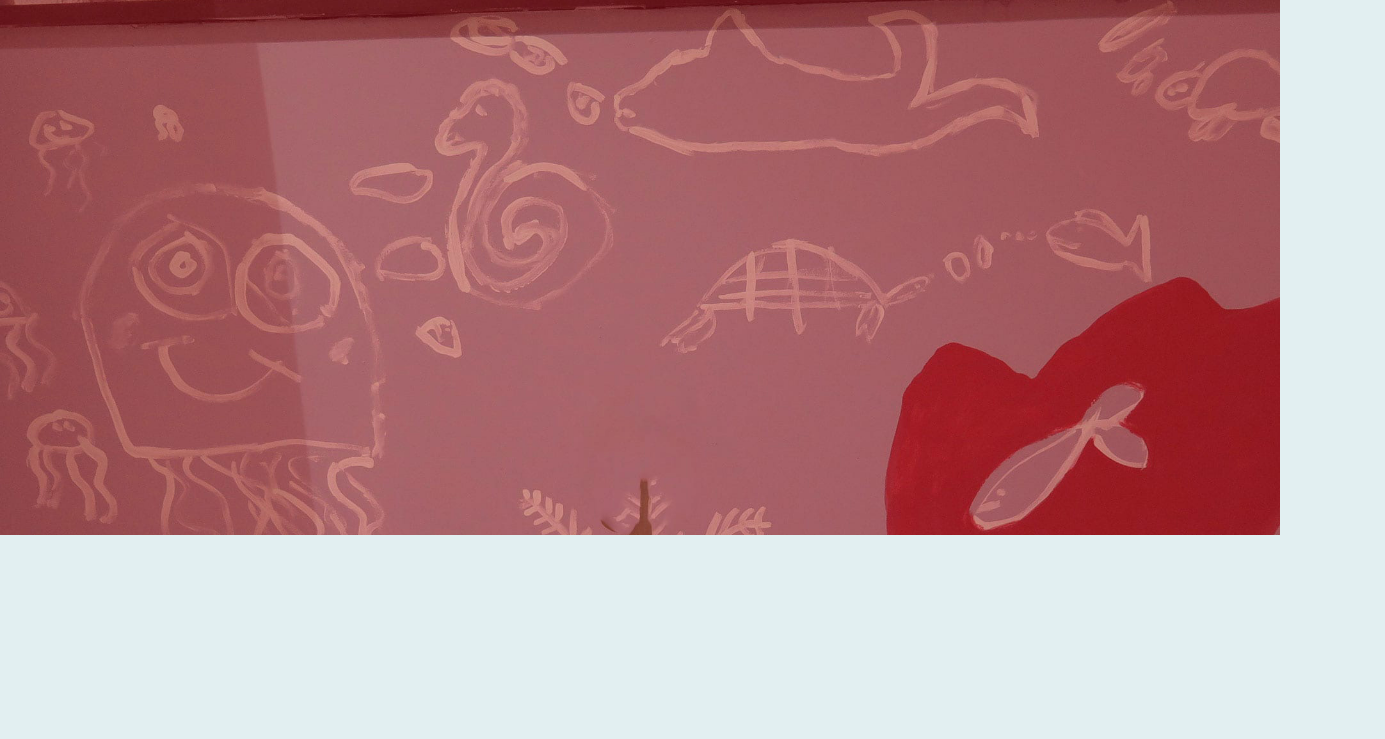
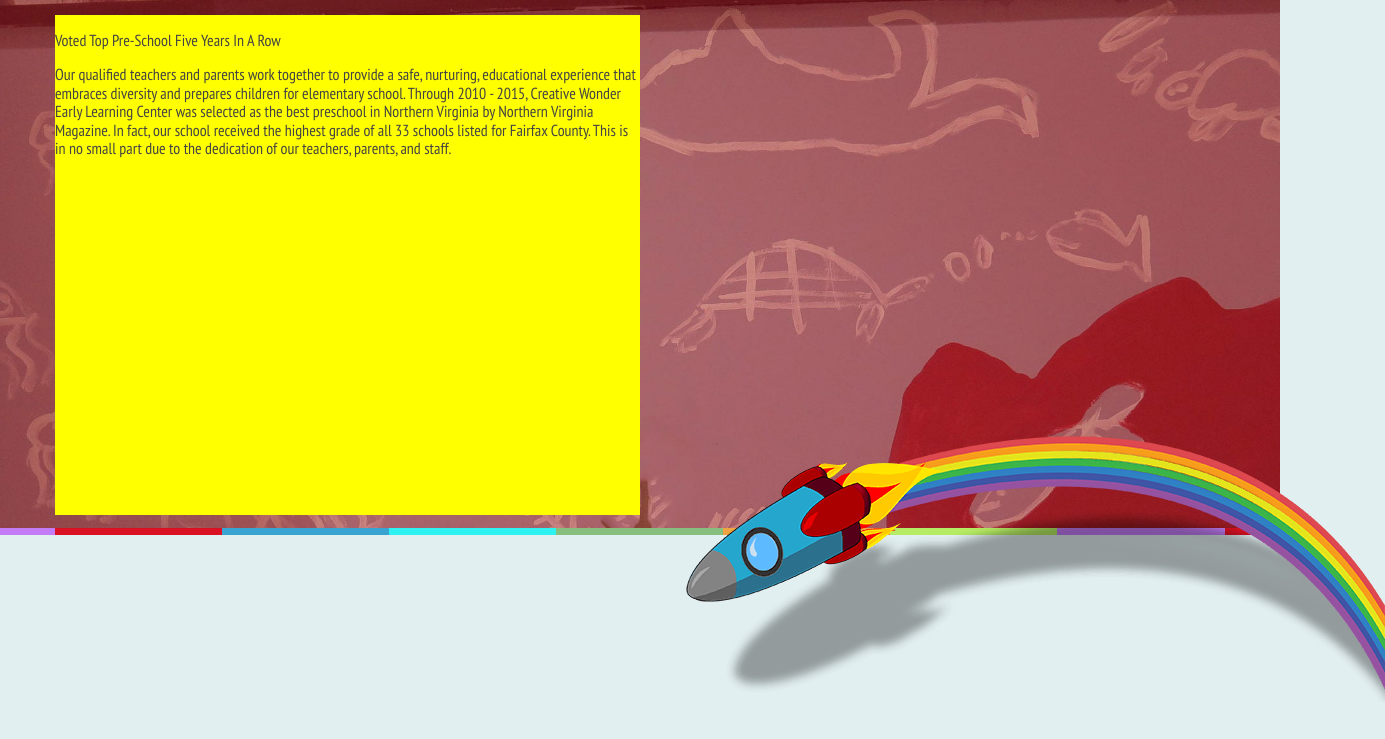
Before and after one commit to joey80/creative-wonder, a website: page app/index.html in a window 1280 px wide. Shown: the part 85-824 px from the top of the page, 1385 px wide, since content can reach past the window. Drawn offline with Linux system fonts and the light colour scheme; a web font is replaced by a local one.

Commit message:
updated large hero content section

```diff
--- a/app/assets/styles/base/_grid.css
+++ b/app/assets/styles/base/_grid.css
@@ -23,7 +23,11 @@
 		}
 
 		&--half {
-			width: 50%;
+			flex: none;
+
+			@mixin mediumScreen {
+				width: 50%;
+			}
 		}
 
 		&--third {
--- a/app/assets/styles/modules/_large-hero.css
+++ b/app/assets/styles/modules/_large-hero.css
@@ -1,11 +1,32 @@
+/*
+
+
+// ==========================================================================
+// Large Hero Styles
+// ==========================================================================
+
+
+*/
+
 .large-hero {
-	height: 650px;
-	overflow: hidden;
+	background-image: url("../../assets/images/large-hero--small.jpg");
+	background-size: cover;
+	background-attachment: fixed;
+	border-image: url("../../assets/images/large-hero__border.png") 0 0 7 fill;
+	border-image-repeat: repeat repeat;
+	border-width: 0 0 7px;
+	border-style: solid;
+	height: 500px;
+
+	@mixin mediumScreen {
+		height: 600px;
+		background-image: url("../../assets/images/large-hero--medium.jpg");
+	}
 
 	@mixin largeScreen {
+		background-image: url("../../assets/images/large-hero--large.jpg");
 		margin-top: 80px;
 		transform: translateY(-60px);
-		height: 600px;
 	}
 
 	&__image {
@@ -14,6 +35,51 @@
 		min-width: 100%;
 	}
 
+	&__content {
+		margin-top: -90px;
+		height: 370px;
+		background-color: yellow;
+
+		@mixin mediumScreen {
+			margin-top: 40px;
+			height: 450px;
+		}
+
+		@mixin largeScreen {
+			margin-top: 60px;
+			height: 500px;
+		}
+	}
+
+	&__ship {
+		float: right;
+		width: 400px;
+		height: 153px;
+		background-image: url("../../assets/images/large-hero__rocket--small.png");
+		background-repeat: no-repeat;
+		background-size: 400px 153px;
+		margin-right: -105px;
+		transform: translateY(-80px);
+
+		@mixin mediumScreen {
+			width: 500px;
+			height: 188px;
+			background-image: url("../../assets/images/large-hero__rocket--medium.png");
+			background-size: 500px 188px;
+			margin-right: -50px;
+			transform: translateY(-80px);
+		}
+
+		@mixin largeScreen {
+			width: 700px;
+			height: 267px;
+			background-image: url("../../assets/images/large-hero__rocket--large.png");
+			background-size: 700px 267px;
+			margin-right: -105px;
+			transform: translateY(-100px);
+		}
+	}
+
 	&--hide {
 		margin-top: 80px;
 	}
--- a/app/assets/styles/modules/_menu.css
+++ b/app/assets/styles/modules/_menu.css
@@ -135,8 +135,6 @@
 
 	&--hidden {
 		transition: all .4s ease;
-		/*margin-top: -110%;*/
-		/*transform: translateY(-100%);*/
 
 		@mixin mediumScreen {
 			margin-top: 0;
--- a/app/index.html
+++ b/app/index.html
@@ -70,16 +70,19 @@
 
     <!-- LARGE HERO BLOCK STARTS -->
     <div class="large-hero">
-      <picture>
-        <source srcset="assets/images/large-hero--large.jpg" media="(min-width: 1025px)">
-        <source srcset="assets/images/large-hero--medium.jpg" media="(min-width: 790px)">
-        <img src="assets/images/large-hero--small.jpg" alt="" class="large-hero__image">
-      </picture>
-      <!-- LARGE HERO STARTS -->
-      <div class="wrapper">
-
+      <!-- LARGE HERO GRID STARTS -->
+      <div class="grid">
+        <div class="large-hero__content grid__cell grid__cell--half">
+          <p>Voted Top Pre-School Five Years In A Row</p>
+          <p>Our qualified teachers and parents work together to provide a safe, nurturing, educational experience
+            that embraces diversity and prepares children for elementary school. Through 2010 - 2015, Creative Wonder
+            Early Learning Center was selected as the best preschool in Northern Virginia by Northern Virginia Magazine.
+            In fact, our school received the highest grade of all 33 schools listed for Fairfax County. This is in no
+            small part due to the dedication of our teachers, parents, and staff.</p>
+        </div>
       </div>
-      <!-- LARGE HERO ENDS -->
+      <!-- LARGE HERO GRID ENDS -->
+      <div class="large-hero__ship"></div>
     </div>
     <!-- LARGE HERO BLOCK ENDS -->
 
--- a/app/temp/styles/styles.css
+++ b/app/temp/styles/styles.css
@@ -512,7 +512,15 @@
 }
 
 .grid__cell--half {
-    width: 50%;
+    -webkit-box-flex: 0;
+    -ms-flex: none;
+        flex: none;
+}
+
+@media (min-width: 790px) {
+    .grid__cell--half {
+        width: 50%;
+    }
 }
 
 .grid__cell--third {
@@ -847,10 +855,7 @@
 .menu--hidden {
     -webkit-transition: all .4s ease;
             transition: all .4s ease;
-    /*margin-top: -110%;*/
 }
-
-/*transform: translateY(-100%);*/
 
 @media (min-width: 790px) {
     .menu--hidden {
@@ -868,17 +873,41 @@
     color: #fff;
 }
 
+/*
+
+
+// ==========================================================================
+// Large Hero Styles
+// ==========================================================================
+
+
+*/
+
 .large-hero {
-    height: 650px;
-    overflow: hidden;
+    background-image: url("../../assets/images/large-hero--small.jpg");
+    background-size: cover;
+    background-attachment: fixed;
+    -o-border-image: url("../../assets/images/large-hero__border.png") 0 0 7 fill;
+       border-image: url("../../assets/images/large-hero__border.png") 0 0 7 fill;
+    border-image-repeat: repeat repeat;
+    border-width: 0 0 7px;
+    border-style: solid;
+    height: 500px;
+}
+
+@media (min-width: 790px) {
+    .large-hero {
+        height: 600px;
+        background-image: url("../../assets/images/large-hero--medium.jpg");
+    }
 }
 
 @media (min-width: 1025px) {
     .large-hero {
+        background-image: url("../../assets/images/large-hero--large.jpg");
         margin-top: 80px;
         -webkit-transform: translateY(-60px);
                 transform: translateY(-60px);
-        height: 600px;
     }
 }
 
@@ -888,6 +917,62 @@
     min-width: 100%;
 }
 
+.large-hero__content {
+    margin-top: -90px;
+    height: 370px;
+    background-color: yellow;
+}
+
+@media (min-width: 790px) {
+    .large-hero__content {
+        margin-top: 40px;
+        height: 450px;
+    }
+}
+
+@media (min-width: 1025px) {
+    .large-hero__content {
+        margin-top: 60px;
+        height: 500px;
+    }
+}
+
+.large-hero__ship {
+    float: right;
+    width: 400px;
+    height: 153px;
+    background-image: url("../../assets/images/large-hero__rocket--small.png");
+    background-repeat: no-repeat;
+    background-size: 400px 153px;
+    margin-right: -105px;
+    -webkit-transform: translateY(-80px);
+            transform: translateY(-80px);
+}
+
+@media (min-width: 790px) {
+    .large-hero__ship {
+        width: 500px;
+        height: 188px;
+        background-image: url("../../assets/images/large-hero__rocket--medium.png");
+        background-size: 500px 188px;
+        margin-right: -50px;
+        -webkit-transform: translateY(-80px);
+                transform: translateY(-80px);
+    }
+}
+
+@media (min-width: 1025px) {
+    .large-hero__ship {
+        width: 700px;
+        height: 267px;
+        background-image: url("../../assets/images/large-hero__rocket--large.png");
+        background-size: 700px 267px;
+        margin-right: -105px;
+        -webkit-transform: translateY(-100px);
+                transform: translateY(-100px);
+    }
+}
+
 .large-hero--hide {
     margin-top: 80px;
 }
```
Also changed, not shown: app/assets/images/large-hero__border.png (added), app/assets/images/large-hero__rocket--large.png (added), app/assets/images/large-hero__rocket--medium.png (added), app/assets/images/large-hero__rocket--small.png (added).
